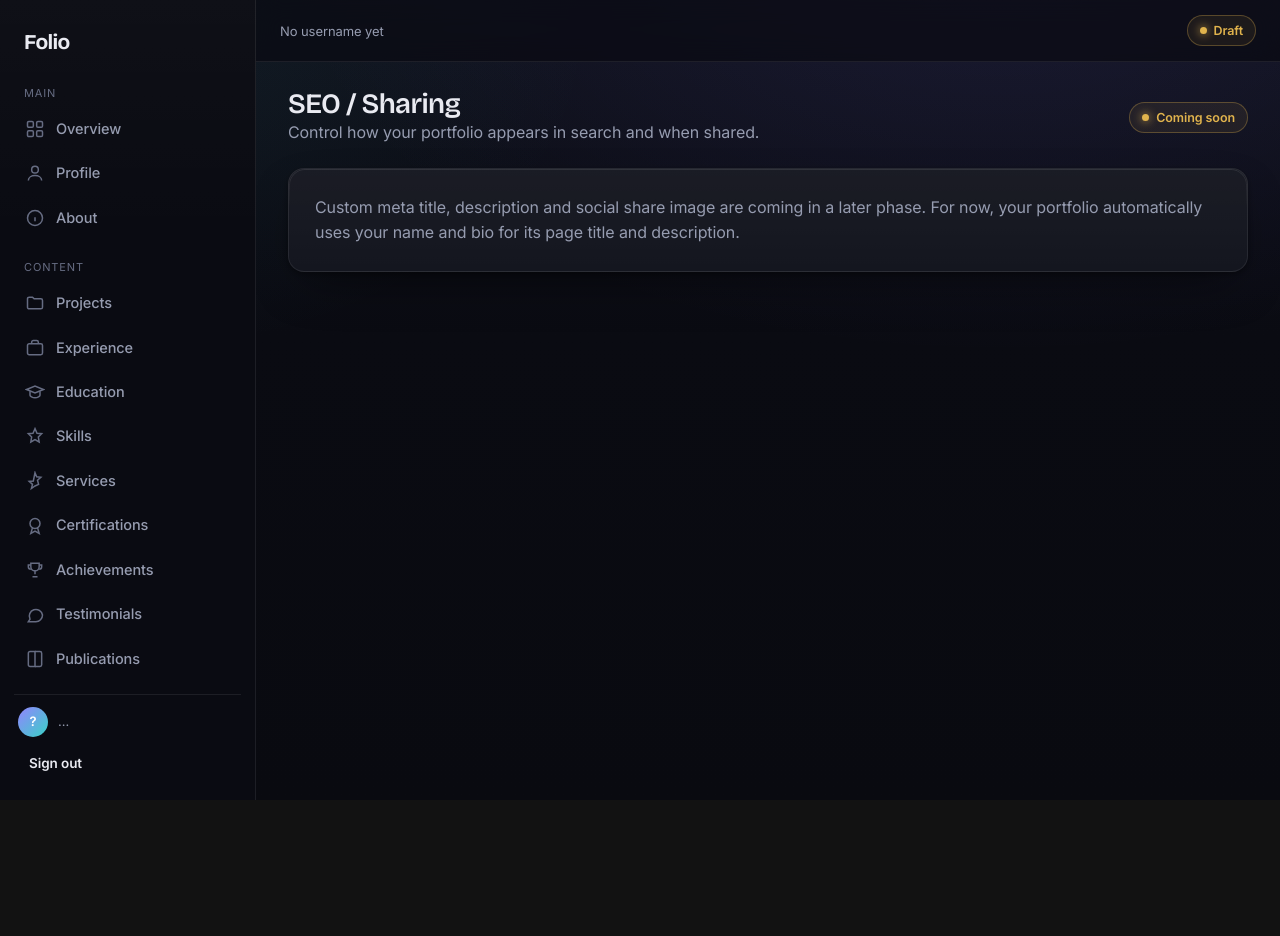
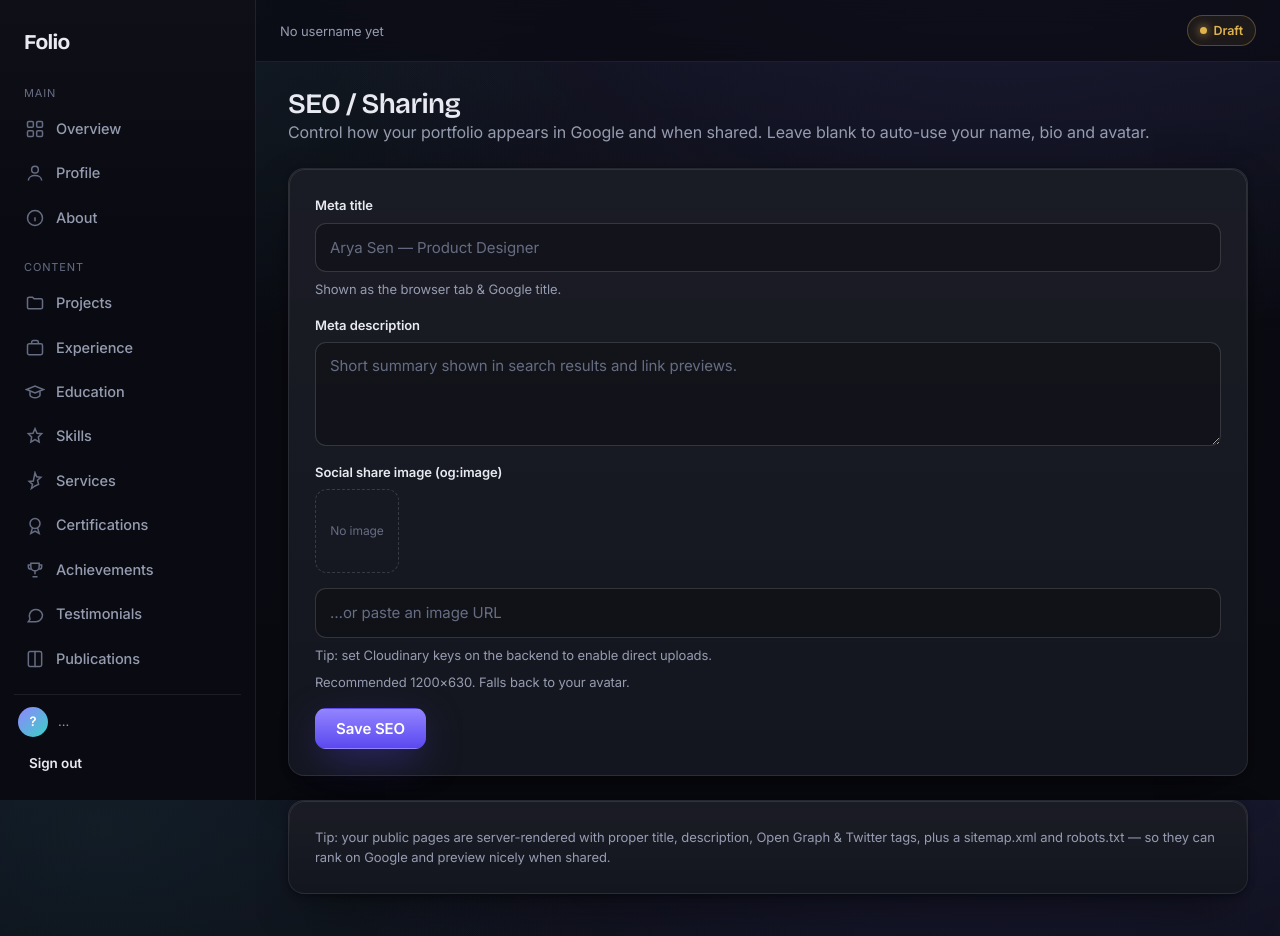
Before and after one commit to alexander68541-beep/Frontend, a Next.js app: page /dashboard/seo in a window 1280 px wide. Shown: the top 936 px of the page. Before the commit the page ends 800 px from the top, so only its background shows below. Built offline with nearby package versions, Linux system fonts and the light colour scheme; no server answers.

Commit message:
Add files via upload

```diff
--- a/src/app/dashboard/analytics/page.tsx
+++ b/src/app/dashboard/analytics/page.tsx
@@ -1,30 +1,47 @@
 "use client";
 
+import { useQuery } from "@tanstack/react-query";
+import { apiFetch, ApiError } from "@/lib/api";
+
+interface Point { day: string; count: number; }
+interface Analytics { series: Point[]; total: number; today: number; last7: number; }
+
 export default function AnalyticsPage() {
+  const q = useQuery({ queryKey: ["analytics"], queryFn: () => apiFetch<Analytics>("/portfolio/analytics"), refetchInterval: 30000, refetchOnWindowFocus: true });
+
+  if (q.isLoading) return <p className="muted">Loading…</p>;
+  if (q.isError || !q.data) return <div className="alert alert-error">{q.error instanceof ApiError ? q.error.message : "Couldn't load analytics."}</div>;
+
+  const { series, total, today, last7 } = q.data;
+  const max = Math.max(1, ...series.map((s) => s.count));
+
   return (
     <div className="stack gap-6">
-      <div className="row between wrap gap-3">
-        <div>
-          <h1 className="page-title">Analytics</h1>
-          <p className="muted">Views, visitors and referrers for your public portfolio.</p>
-        </div>
-        <span className="badge badge-draft"><span className="dot" />Coming soon</span>
+      <div><h1 className="page-title">Analytics</h1><p className="muted">Views of your public portfolio (last 30 days).</p></div>
+
+      <div className="stat-row">
+        <div className="stat-card"><span className="stat-label">Total views</span><span className="stat-value">{total}</span></div>
+        <div className="stat-card"><span className="stat-label">Last 7 days</span><span className="stat-value">{last7}</span></div>
+        <div className="stat-card"><span className="stat-label">Today</span><span className="stat-value">{today}</span></div>
       </div>
 
-      <div className="stat-row">
-        {["Views", "Unique visitors", "Avg. time", "Top referrer"].map((s) => (
-          <div key={s} className="stat-card">
-            <span className="stat-label">{s}</span>
-            <span className="stat-value">—</span>
+      <div className="card">
+        <h2 className="card-title">Daily views</h2>
+        {total === 0 ? (
+          <p className="muted mt-4">No views yet. Publish and share your portfolio to start tracking.</p>
+        ) : (
+          <div className="chart mt-6">
+            {series.map((s) => (
+              <div key={s.day} className="chart-col" title={`${s.day}: ${s.count}`}>
+                <div className="chart-bar" style={{ height: `${(s.count / max) * 100}%` }} />
+              </div>
+            ))}
           </div>
-        ))}
-      </div>
-
-      <div className="card center muted empty-lg">
-        <div className="empty-illo" aria-hidden>
-          <svg viewBox="0 0 24 24" fill="none" stroke="currentColor" strokeWidth="1.5"><path d="M4 20V10M10 20V4M16 20v-7M22 20H2" /></svg>
+        )}
+        <div className="row between muted small mt-2">
+          <span>{series[0]?.day.slice(5)}</span>
+          <span>{series[series.length - 1]?.day.slice(5)}</span>
         </div>
-        Once your portfolio is published and getting traffic, your stats will appear here.
       </div>
     </div>
   );
--- a/src/app/dashboard/seo/page.tsx
+++ b/src/app/dashboard/seo/page.tsx
@@ -1,18 +1,50 @@
 "use client";
+
+import { useEffect, useState } from "react";
+import { useMutation, useQueryClient } from "@tanstack/react-query";
+import { apiFetch, ApiError } from "@/lib/api";
+import type { Portfolio } from "@/lib/types";
+import { usePortfolio } from "@/lib/hooks";
+import { Button } from "@/components/ui/Button";
+import { Field, TextAreaField } from "@/components/ui/Field";
+import { ImageUpload } from "@/components/ImageUpload";
+
 export default function SeoPage() {
+  const qc = useQueryClient();
+  const portfolio = usePortfolio();
+  const [title, setTitle] = useState("");
+  const [desc, setDesc] = useState("");
+  const [image, setImage] = useState("");
+
+  useEffect(() => {
+    const p = portfolio.data;
+    if (p) { setTitle(p.seo_title ?? ""); setDesc(p.seo_description ?? ""); setImage(p.seo_image ?? ""); }
+  }, [portfolio.data]);
+
+  const save = useMutation({
+    mutationFn: () => apiFetch<Portfolio>("/portfolio/seo", { method: "PATCH", body: JSON.stringify({ seo_title: title, seo_description: desc, seo_image: image }) }),
+    onSuccess: (d) => qc.setQueryData(["portfolio"], d),
+  });
+  const err = save.error instanceof ApiError ? save.error.message : null;
+
+  if (portfolio.isLoading) return <p className="muted">Loading…</p>;
+
   return (
     <div className="stack gap-6">
-      <div className="row between wrap gap-3">
-        <div>
-          <h1 className="page-title">SEO / Sharing</h1>
-          <p className="muted">Control how your portfolio appears in search and when shared.</p>
+      <div><h1 className="page-title">SEO / Sharing</h1><p className="muted">Control how your portfolio appears in Google and when shared. Leave blank to auto-use your name, bio and avatar.</p></div>
+      <div className="card">
+        <div className="stack gap-4">
+          {err && <div className="alert alert-error">{err}</div>}
+          {save.isSuccess && <div className="alert alert-ok">Saved.</div>}
+          <Field id="seo_title" label="Meta title" value={title} onChange={(e) => setTitle(e.target.value)} placeholder="Arya Sen — Product Designer" hint="Shown as the browser tab & Google title." />
+          <TextAreaField id="seo_desc" label="Meta description" value={desc} onChange={(e) => setDesc(e.target.value)} placeholder="Short summary shown in search results and link previews." rows={3} />
+          <ImageUpload label="Social share image (og:image)" value={image} onChange={setImage} hint="Recommended 1200×630. Falls back to your avatar." />
+          <div><Button variant="accent" loading={save.isPending} onClick={() => save.mutate()}>Save SEO</Button></div>
         </div>
-        <span className="badge badge-draft"><span className="dot" />Coming soon</span>
       </div>
-      <div className="card muted">
-        Custom meta title, description and social share image are coming in a later phase.
-        For now, your portfolio automatically uses your name and bio for its page title and
-        description.
+      <div className="card muted small">
+        Tip: your public pages are server-rendered with proper title, description, Open Graph & Twitter
+        tags, plus a sitemap.xml and robots.txt — so they can rank on Google and preview nicely when shared.
       </div>
     </div>
   );
--- a/src/app/dashboard/templates/page.tsx
+++ b/src/app/dashboard/templates/page.tsx
@@ -9,6 +9,7 @@ import { hasTemplate } from "@/templates";
 import { Button } from "@/components/ui/Button";
 import { portfolioUrl, portfolioLabel } from "@/lib/urls";
 import { TemplateBuilder } from "@/components/TemplateBuilder";
+import { TemplateThumb } from "@/components/TemplateThumb";
 
 const PRESET_ACCENTS = ["#7c6cff", "#38d2c6", "#ff8a6b", "#f0b869", "#4b9fff", "#ff5f9e", "#46d296", "#e0b34d"];
 
@@ -72,7 +73,7 @@ export default function TemplatesPage() {
                   <div className="tpl-preview">
                     {it.preview_url
                       ? <img src={it.preview_url} alt={it.name} className="tpl-preview-img" />
-                      : <iframe src={`/t/${it.key}`} className="tpl-preview-frame" title={it.name} loading="lazy" tabIndex={-1} />}
+                      : <TemplateThumb src={`/t/${it.key}`} />}
                     <a className="tpl-preview-btn" href={`/t/${it.key}`} target="_blank" rel="noreferrer">Preview ↗</a>
                   </div>
                   <div className="row between">
--- a/src/app/globals.css
+++ b/src/app/globals.css
@@ -828,8 +828,18 @@ h1, h2, h3 { font-family: var(--font-display); font-weight: 600; letter-spacing:
 @media (max-width: 620px) { .au-projects, .au-gallery { grid-template-columns: 1fr; column-count: 1; } }
 
 /* ---------- template card live preview ---------- */
-.tpl-preview { position: relative; height: 150px; border-radius: 12px; overflow: hidden; border: 1px solid var(--line); background: #0a0b12; margin-bottom: 12px; }
+.tpl-preview { position: relative; width: 100%; aspect-ratio: 16 / 11; border-radius: 12px; overflow: hidden; border: 1px solid var(--line); background: #0a0b12; margin-bottom: 12px; }
 .tpl-preview-frame { position: absolute; top: 0; left: 0; width: 1200px; height: 850px; border: 0; transform: scale(0.30); transform-origin: top left; pointer-events: none; background: #0a0b12; }
 .tpl-preview-img { position: absolute; inset: 0; width: 100%; height: 100%; object-fit: cover; display: block; }
 .tpl-preview-btn { position: absolute; right: 8px; bottom: 8px; font-size: 12px; padding: 5px 10px; border-radius: 8px; background: rgba(10,11,18,0.82); border: 1px solid var(--line-strong); color: #fff; backdrop-filter: blur(6px); }
 .tpl-preview-btn:hover { background: rgba(124,108,255,0.4); }
+
+/* full-desktop template thumbnail */
+.tpl-thumb-box { position: absolute; inset: 0; overflow: hidden; }
+.tpl-thumb-iframe { position: absolute; top: 0; left: 0; border: 0; transform-origin: top left; pointer-events: none; background: #0a0b12; }
+
+/* ---------- analytics bar chart ---------- */
+.chart { display: flex; align-items: flex-end; gap: 3px; height: 160px; }
+.chart-col { flex: 1; height: 100%; display: flex; align-items: flex-end; }
+.chart-bar { width: 100%; min-height: 2px; border-radius: 3px 3px 0 0; background: linear-gradient(180deg, var(--iris-bright), var(--iris-deep)); transition: height .3s ease; }
+.chart-col:hover .chart-bar { background: linear-gradient(180deg, var(--teal), var(--iris)); }
--- a/src/app/p/[username]/page.tsx
+++ b/src/app/p/[username]/page.tsx
@@ -2,6 +2,7 @@ import type { Metadata } from "next";
 import { notFound } from "next/navigation";
 import type { PublicPortfolio } from "@/lib/publicTypes";
 import { TemplateRenderer } from "@/templates";
+import { ViewBeacon } from "@/components/ViewBeacon";
 
 async function getData(username: string): Promise<PublicPortfolio | null> {
   const base = process.env.NEXT_PUBLIC_API_URL;
@@ -25,11 +26,11 @@ export async function generateMetadata({
   const { username } = await params;
   const data = await getData(username);
   const name = data?.profile?.display_name || username;
-  const title = data ? `${name} — Portfolio` : "Portfolio not found";
-  const description = data?.profile?.bio || data?.profile?.tagline || `${name}'s portfolio`;
+  const title = data ? (data.seo_title || `${name} — Portfolio`) : "Portfolio not found";
+  const description = data?.seo_description || data?.profile?.bio || data?.profile?.tagline || `${name}'s portfolio`;
   const root = process.env.NEXT_PUBLIC_ROOT_DOMAIN;
   const url = root ? `https://${username}.${root}` : undefined;
-  const image = data?.profile?.avatar_url || undefined;
+  const image = data?.seo_image || data?.profile?.avatar_url || undefined;
   return {
     title,
     description,
@@ -53,5 +54,10 @@ export default async function PublicPortfolioPage({
   const { username } = await params;
   const data = await getData(username);
   if (!data) notFound();
-  return <TemplateRenderer data={data} />;
+  return (
+    <>
+      <ViewBeacon username={data.username ?? ""} />
+      <TemplateRenderer data={data} />
+    </>
+  );
 }
--- a/src/components/DashboardShell.tsx
+++ b/src/components/DashboardShell.tsx
@@ -151,7 +151,8 @@ const NAV: { section: string; items: NavItem[] }[] = [
   ]},
   { section: "Optional", items: [
     { href: "/dashboard/templates", label: "Templates", icon: I.appearance },
-    { href: "/dashboard/seo", label: "SEO / Sharing", icon: I.seo, soon: "Soon" },
+    { href: "/dashboard/analytics", label: "Analytics", icon: I.analytics },
+    { href: "/dashboard/seo", label: "SEO / Sharing", icon: I.seo },
     { href: "/dashboard/billing", label: "Upgrade", icon: I.appearance },
     { href: "/dashboard/settings", label: "Settings", icon: I.settings },
     { href: "/dashboard/admin", label: "Admin", icon: I.settings, adminOnly: true },
--- /dev/null
+++ b/src/components/ViewBeacon.tsx
@@ -0,0 +1,20 @@
+"use client";
+
+import { useEffect } from "react";
+
+export function ViewBeacon({ username }: { username: string }) {
+  useEffect(() => {
+    if (!username) return;
+    const key = `folio_viewed_${username}`;
+    try {
+      if (sessionStorage.getItem(key)) return;
+      sessionStorage.setItem(key, "1");
+    } catch {
+      /* ignore */
+    }
+    const base = process.env.NEXT_PUBLIC_API_URL;
+    if (!base) return;
+    fetch(`${base}/api/v1/public/${encodeURIComponent(username)}/view`, { method: "POST", keepalive: true }).catch(() => {});
+  }, [username]);
+  return null;
+}
--- a/src/lib/publicTypes.ts
+++ b/src/lib/publicTypes.ts
@@ -41,6 +41,9 @@ export interface PublicPortfolio {
   template: string;
   accent: string;
   hide_branding: boolean;
+  seo_title: string | null;
+  seo_description: string | null;
+  seo_image: string | null;
   profile: PublicProfile | null;
   projects: PublicProject[];
   skills: PublicSkill[];
--- a/src/lib/types.ts
+++ b/src/lib/types.ts
@@ -27,6 +27,9 @@ export interface Portfolio {
   status: PortfolioStatus;
   template: string;
   accent: string;
+  seo_title: string | null;
+  seo_description: string | null;
+  seo_image: string | null;
   is_primary: boolean;
   username_change_count: number;
   username_changed_at: string | null;
```
Also changed, not shown: src/components/TemplateThumb.tsx (added, +37 -0 lines).
